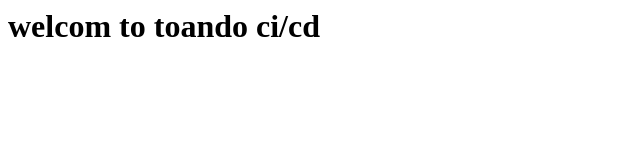
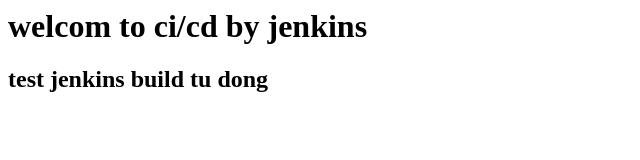
Before and after one commit to toando-dev/tinhocthatladongian, a plain HTML site: page index.html in a window 1280 px wide. Shown: the whole page, without its empty margins (0-640 px from the left). Drawn offline with Linux system fonts and the light colour scheme.

Commit message:
commit version 0.2

```diff
--- a/index.html
+++ b/index.html
@@ -1,6 +1,7 @@
 <html>
   <body>
-    <h1> welcom to toando ci/cd </h1>
+    <h1> welcom to ci/cd by jenkins </h1>
+    <h2> test jenkins build tu dong </h2>
 
   </body>
 </html>
```
